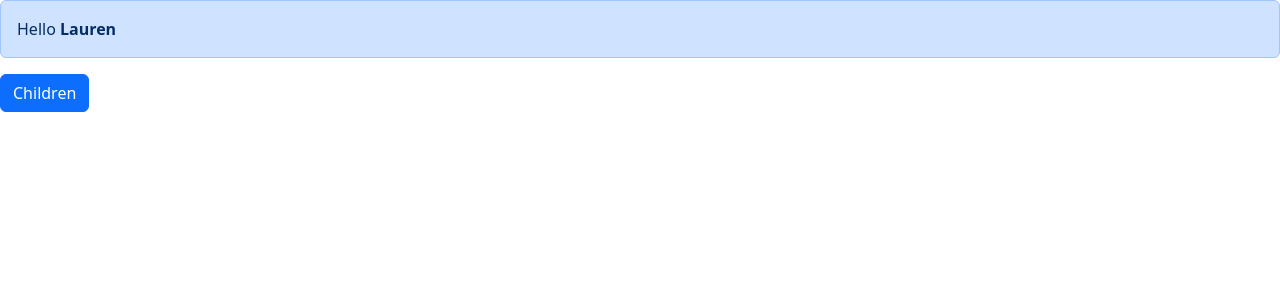
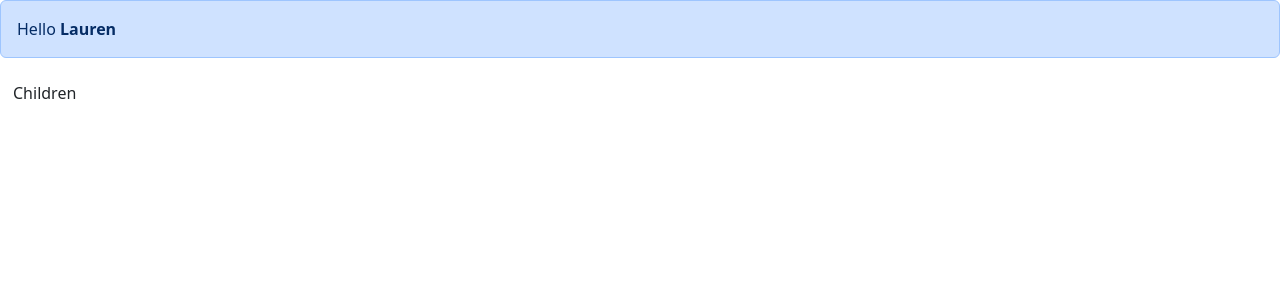
Before and after one commit to ljcromps/react_tutorial, a React (Vite) app: page / in a window 1280 px wide. Shown: the top 300 px of the page. Built offline with nearby package versions, Linux system fonts and the light colour scheme.

Commit message:
begin adding color option to button

```diff
--- a/src/components/BootstrapButton.tsx
+++ b/src/components/BootstrapButton.tsx
@@ -1,11 +1,12 @@
 interface ButtonProps {
     children: string;
+    color?: string;
     onClick: () => void;
 }
 
-const BootstrapButton = ({children, onClick}: ButtonProps) => {
+const BootstrapButton = ({children, color, onClick}: ButtonProps) => {
     return (
-        <button className="btn btn-primary" onClick={onClick}>
+        <button className={'btn btn-' + color} onClick={onClick}>
             {children}
         </button>
     );
```
